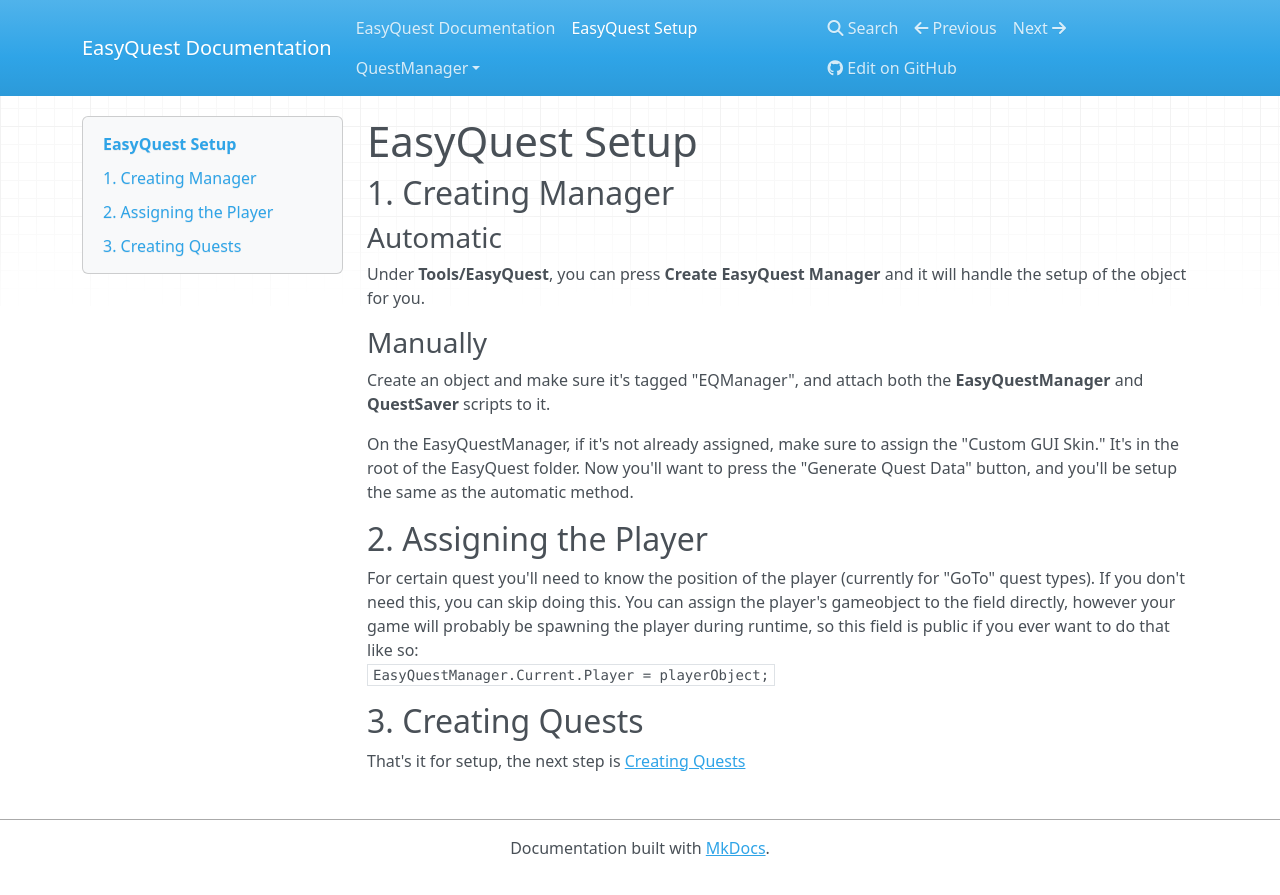
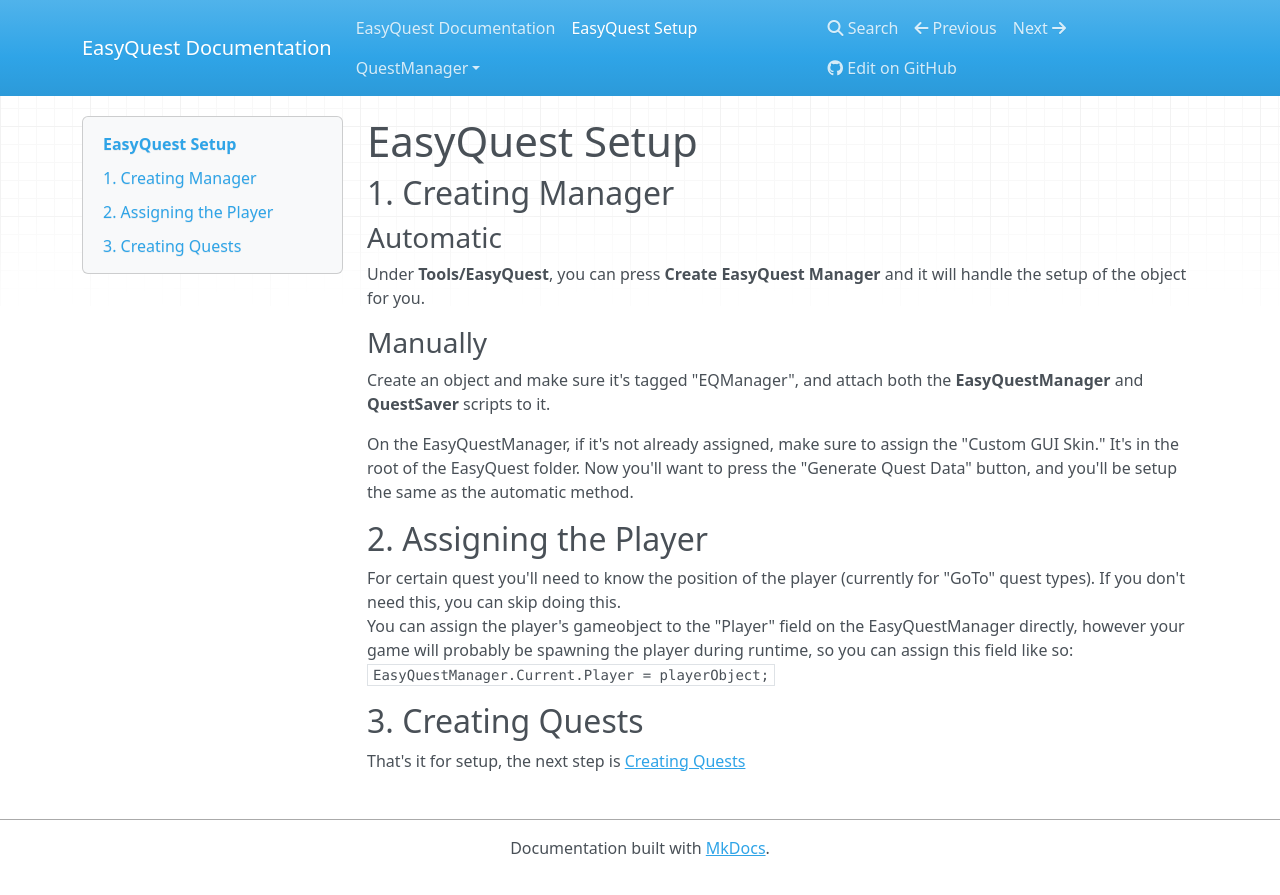
Before and after one commit to KnightlessLabs/EasyQuest-Docs, an MkDocs documentation site: the page built from docs/Setup.md, in a window 1280 px wide. Shown: the top 895 px of the page. Built offline with MkDocs 1.6.1, drawn with Linux system fonts in a browser that asks for light colours; nearby versions of some CDN libraries.

Commit message:
Update Setup.md

```diff
--- a/docs/Setup.md
+++ b/docs/Setup.md
@@ -13,7 +13,7 @@ On the EasyQuestManager, if it's not already assigned, make sure to assign the "
 
 ## 2. Assigning the Player
 For certain quest you'll need to know the position of the player (currently for "GoTo" quest types). If you don't need this, you can skip doing this.
-You can assign the player's gameobject to the field directly, however your game will probably be spawning the player during runtime, so this field is public if you ever want to do that like so:
+You can assign the player's gameobject to the "Player" field on the EasyQuestManager directly, however your game will probably be spawning the player during runtime, so you can assign this field like so:
 `EasyQuestManager.Current.Player = playerObject;`
 
 ## 3. Creating Quests
```
